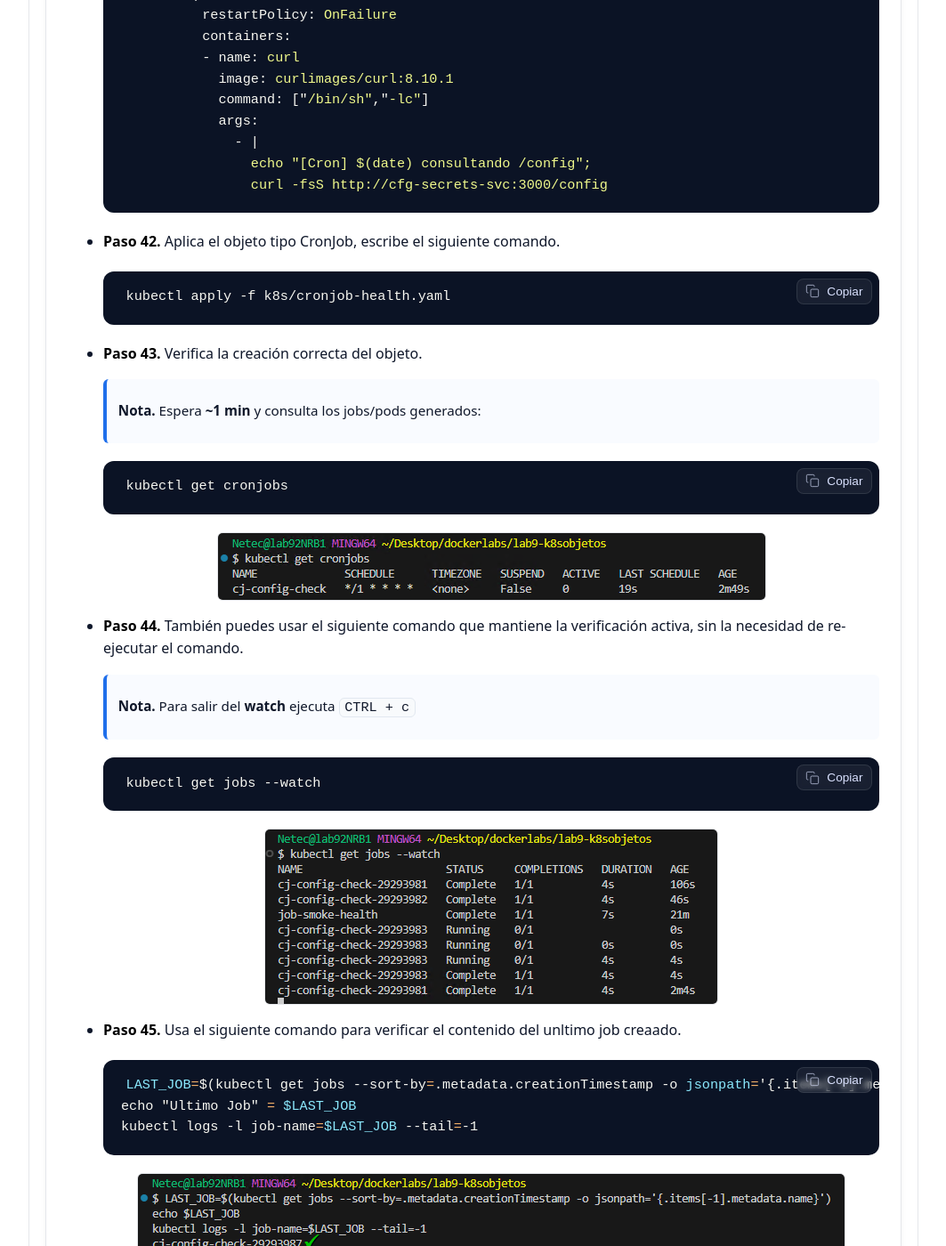
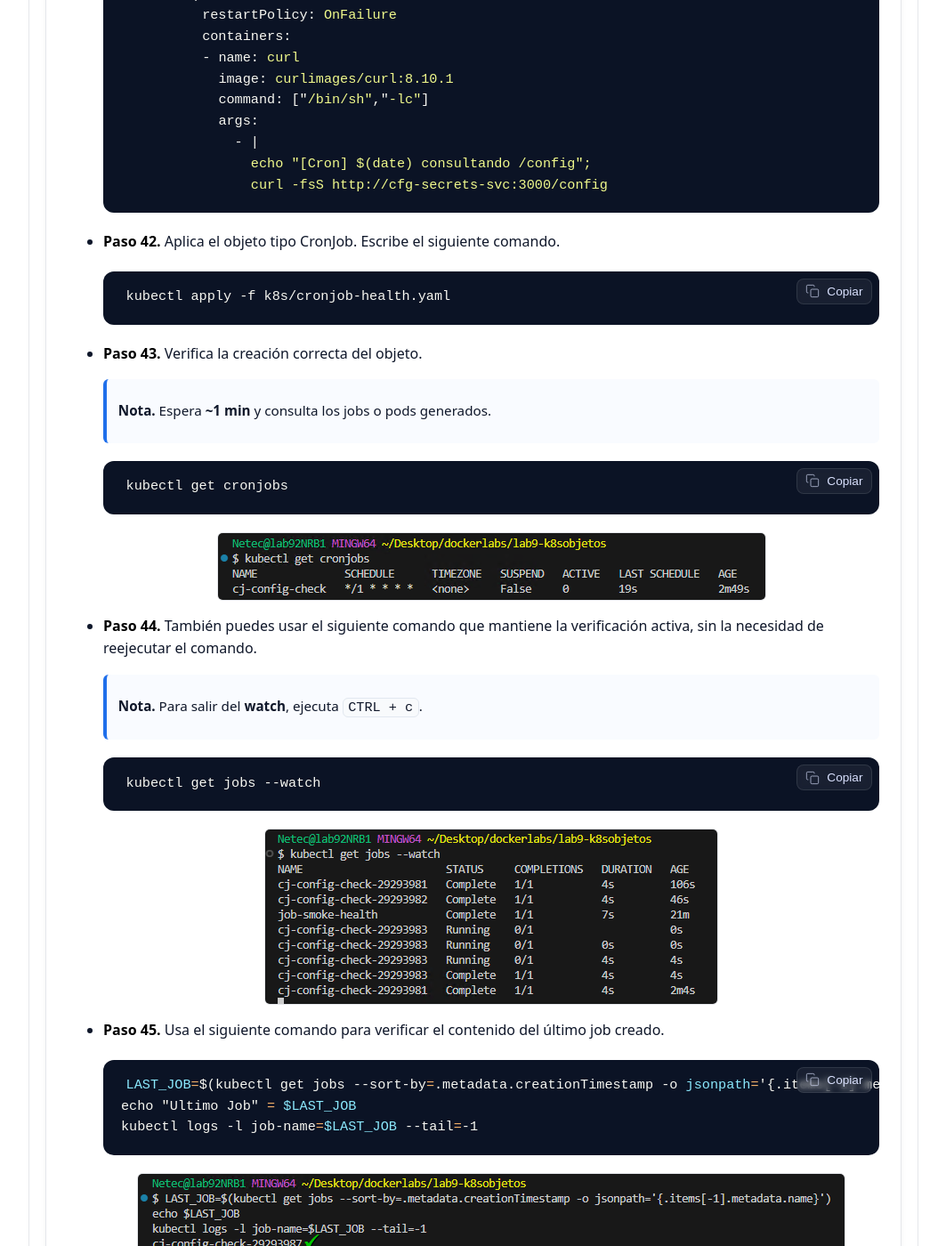
Before and after one commit to Netec-Mx/DOCK_KUB_V2, a Jekyll site: the page built from labs/capitulo9/lab9.md, in a window 1280 px wide and 1400 px high, scrolled down 18771 px. Shown: the whole window at 89% size, without its empty margins (108-1171 px from the left). Built offline with Jekyll 4.4.1, drawn with Linux system fonts in a browser that asks for light colours; some of the changed text lies outside the part shown.

Commit message:
Update lab9.md

````diff
--- a/labs/capitulo9/lab9.md
+++ b/labs/capitulo9/lab9.md
@@ -14,7 +14,7 @@
   - Conocimientos básicos de Node.js, Docker y Kubernetes
   - Cuenta en Docker Hub
 introduction:
-  En Kubernetes, separar **código** de **configuración** y **credenciales** es una práctica esencial. Los **ConfigMaps** almacenan configuración **no sensible** (por ejemplo *feature flags*, títulos, endpoints), mientras que los **Secrets** guardan **datos sensibles** (tokens, claves, contraseñas) codificados en **Base64**. Los **controladores** como **Deployment**, **Job** y **CronJob** permiten mantener réplicas estables, ejecutar tareas únicas o periódicas. En este laboratorio montarás una app que lee un archivo `config.json` desde un ConfigMap y un `SECRET_TOKEN` desde un Secret y, además, crearás un Job y un CronJob de validación.
+  En Kubernetes, separar **código** de **configuración** y **credenciales** es una práctica esencial. Los **ConfigMaps** almacenan configuración **no sensible** (por ejemplo *feature flags*, títulos, endpoints), mientras que los **Secrets** guardan **datos sensibles** (tokens, claves, contraseñas) codificados en **Base64**. Los **controladores** como **Deployment**, **Job** y **CronJob** permiten mantener réplicas estables, ejecutar tareas únicas o periódicas. En este laboratorio, montarás una app que lee un archivo `config.json` desde un ConfigMap y un `SECRET_TOKEN` desde un Secret y, además, crearás un Job y un CronJob de validación.
 slug: lab9
 lab_number: 9
 final_result: >
@@ -22,7 +22,7 @@
 notes:
   - Es importante que **Nunca** imprimas secretos en logs ni los devuelvas en endpoints en producción. Aquí solo se muestra la **longitud** como guía didáctica.
   - ConfigMaps montados como volumen pueden tardar en reflejar cambios; reiniciar el Deployment es práctico y claro para prácticas.
-  - Considera **RBAC**, **ResourceQuota** y **LimitRange** (vistos en la práctica 8) para endurecer entornos.
+  - Considera **RBAC**, **ResourceQuota** y **LimitRange** (vistos en la Práctica 8) para endurecer entornos.
   - Para producción, expón la app con **Ingress + TLS** en lugar de NodePort.
 references:
   - text: ConfigMaps
@@ -52,17 +52,17 @@
 
 - **Paso 1.** Inicia sesión en tu máquina de trabajo como usuario con permisos administrativos.
 
-- **Paso 2.** Abre el **`Visual Studio Code`** lo puedes encontrar en el **Escritorio** del ambiente o puedes buscarlo en las aplicaciones de Windows.
+- **Paso 2.** Abre el **`Visual Studio Code`**. Lo puedes encontrar en el **Escritorio** del ambiente o puedes buscarlo en las aplicaciones de Windows.
 
-- **Paso 3.** Una vez abierto **VS Code** da clic en el icono de la imagen para abrir la terminal, se encuentra en la parte superior derecha.
+- **Paso 3.** Una vez abierto **VS Code** da clic en el icono de la imagen para abrir la terminal. Se encuentra en la parte superior derecha.
 
   ![micint]({{ page.images_base | relative_url }}/25.png)
 
-- **Paso 4.** Usa la terminal de **`Git Bash`**, da clic como lo muestra la imagen.
+- **Paso 4.** Usa la terminal de **`Git Bash`**. Da clic como lo muestra la imagen.
 
   ![micint]({{ page.images_base | relative_url }}/26.png)
 
-- **Paso 5.** Asegúrate de estar dentro de la carpeta del curso llamada **dockerlabs** en la terminal de **VS Code**:
+- **Paso 5.** Asegúrate de estar dentro de la carpeta del curso llamada **dockerlabs** en la terminal de **VS Code**.
 
   > **Nota.** Si te quedaste en el directorio de una práctica, usa **`cd ..`** para volver a la raíz de laboratorios.
   {: .lab-note .info .compact}
@@ -126,16 +126,16 @@
   mkdir -p k8s && touch k8s/configmap.yaml k8s/secret.yaml k8s/deployment.yaml k8s/service.yaml k8s/job-init.yaml k8s/cronjob-health.yaml
   ```
 
-- **Paso 11.** Crea el último archivo del proyecto **.dockerignore**
+- **Paso 11.** Crea el último archivo del proyecto **.dockerignore**.
 
-  > **Nota.**  El comando se ejecuta desde la raíz de la carpeta **lab9-k8sobjetos**
+  > **Nota.**  El comando se ejecuta desde la raíz de la carpeta **lab9-k8sobjetos**.
   {: .lab-note .info .compact}
 
   ```bash
   touch .dockerignore
   ```
 
-- **Paso 12.** Agrega el siguiente contenido al archivo **.dockerignore** para construir imágenes limpias:
+- **Paso 12.** Agrega el siguiente contenido al archivo **.dockerignore** para construir imágenes limpias.
 
   > **Nota.** Evita copiar artefactos innecesarios hacia la imagen, manteniéndola ligera.
   {: .lab-note .info .compact}
@@ -154,7 +154,7 @@
   .DS_Store
   ```
 
-- **Paso 13.** Valida la creación de la estructura de tu proyecto, escribe el siguiente comando.
+- **Paso 13.** Valida la creación de la estructura de tu proyecto. Escribe el siguiente comando.
 
   > **Nota.** También puedes validarlo en el explorador de archivos de VS Code.
   {: .lab-note .info .compact}
@@ -173,11 +173,11 @@
 
 ### Tarea 2. Implementar la aplicación Node.js
 
-Crear una app Express con tres endpoints: `/` (mensaje con configuración), `/config` (devuelve config y secret) y `/health` (para probes). La app leerá `config.json` (montado desde ConfigMap) y `SECRET_TOKEN` (desde Secret).
+Crear una app express con tres endpoints: `/` (mensaje con configuración), `/config` (devuelve config y secret) y `/health` (para probes). La app leerá `config.json` (montado desde ConfigMap) y `SECRET_TOKEN` (desde Secret).
 
 #### Tarea 2.1
 
-- **Paso 14.** Abre el archivo `app/package.json` y agrega las siguientes dependencias:
+- **Paso 14.** Abre el archivo `app/package.json` y agrega las siguientes dependencias.
 
   > **Nota.** Dependencia mínima para servir HTTP.
   {: .lab-note .info .compact}
@@ -194,7 +194,7 @@
   }
   ```
 
-- **Paso 15.** Dentro de `app/server.js` agrega el código de ejemplo:
+- **Paso 15.** Dentro de `app/server.js`, agrega el código de ejemplo.
 
   > **Nota.** La app lee un **archivo** de configuración para mostrar cómo montar ConfigMaps como volumen.
   {: .lab-note .info .compact}
@@ -249,7 +249,7 @@
 
 #### Tarea 3.1
 
-- **Paso 16.** Abre el archivo `app/Dockerfile` para definir las instrucciones que compilarán la imagen:
+- **Paso 16.** Abre el archivo `app/Dockerfile` para definir las instrucciones que compilarán la imagen.
 
   > **Nota.** Multi-Stage pequeño para evitar reinstalar dependencias dos veces.
   {: .lab-note .info .compact}
@@ -311,9 +311,9 @@
 
   ![micint]({{ page.images_base | relative_url }}/5.png)
 
-- **Paso 21.** Si todo sale bien, el siguiente comando subirá la imagen al repositorio remoto:
+- **Paso 21.** Si todo sale bien, el siguiente comando subirá la imagen al repositorio remoto.
 
-  > **Nota.** Sustituye **`TU_USUARIO/TU_REPOSITORIO`** por el de tu cuenta, puede ser el mismo que usaste en la práctica anterior
+  > **Nota.** Sustituye **`TU_USUARIO/TU_REPOSITORIO`** por el de tu cuenta, puede ser el mismo que usaste en la práctica anterior.
   {: .lab-note .info .compact}
 
   ```bash
@@ -332,9 +332,9 @@
 
 Crear un **ConfigMap** con `config.json` (montado como archivo) y un **Secret** con `SECRET_TOKEN` consumido como variable de entorno.
 
-#### Tarea 4.1 Configmap
+#### Tarea 4.1 ConfigMap
 
-- **Paso 22.** Dentro del archivo `k8s/configmap.yaml` agrega la siguiente referencia del archivo **config.json**:
+- **Paso 22.** Dentro del archivo `k8s/configmap.yaml`, agrega la siguiente referencia del archivo **config.json**.
 
   > **Nota.** El `|` permite incluir contenido multilínea.
   {: .lab-note .info .compact}
@@ -354,7 +354,7 @@
 
 #### Tarea 4.2 Secret
 
-- **Paso 23.** Abre el archivo `k8s/secret.yaml` (valores en texto plano y K8s los codifica en base64) y agrega el siguiente código:
+- **Paso 23.** Abre el archivo `k8s/secret.yaml` (valores en texto plano y K8s los codifica en base64) y agrega el siguiente código.
 
   > **Nota.** La propiedad `stringData` simplifica escribir sin base64; el API server lo convierte a `data` (base64).
   {: .lab-note .info .compact}
@@ -369,9 +369,9 @@
     SECRET_TOKEN: "super-secreto-123"
   ```
 
-- **Paso 24.** Ahora, aplica los manifiestos **Configmap y Secret**.
+- **Paso 24.** Ahora, aplica los manifiestos **ConfigMap y Secret**.
 
-  > **Importante.** El comando **`cd ..`** te regresará un nivel de directorio, para que puedas aplicar los manifiestos.
+  > **Importante.** El comando **`cd ..`** te regresará un nivel de directorio para que puedas aplicar los manifiestos.
   {: .lab-note .important .compact}
 
   ```bash
@@ -382,9 +382,9 @@
 
   ![micint]({{ page.images_base | relative_url }}/7.png)
 
-- **Paso 25.** Verifica la creación correspondiente de cada objeto
+- **Paso 25.** Verifica la creación correspondiente de cada objeto.
 
-  - Verifica **Configmap**
+  - Verifica **ConfigMap**.
 
   ```bash
   kubectl get configmap app-config -o yaml
@@ -392,7 +392,7 @@
 
   ![micint]({{ page.images_base | relative_url }}/8.png)
 
-  - Verifica **Secrets**
+  - Verifica **Secrets**.
 
   ```bash
   kubectl get secret app-secrets -o yaml
@@ -483,7 +483,7 @@
               path: config.json
   ```
 
-- **Paso 27.** Ahora, aplica el manifiesto, escribe el siguiente comando.
+- **Paso 27.** Ahora, aplica el manifiesto. Escribe el siguiente comando.
 
   ```bash
   kubectl apply -f k8s/deployment.yaml
@@ -500,7 +500,7 @@
 
   ![micint]({{ page.images_base | relative_url }}/11.png)
 
-- **Paso 29.** Inspeccionar un pod con los detalles del configmap y secrets:
+- **Paso 29.** Inspeccionar un pod con los detalles del ConfigMap y Secrets.
 
   > **Nota.**
   - Verifica que el archivo exista y la variable de entorno esté presente.
@@ -539,7 +539,7 @@
 
 #### Tarea 6.1
 
-- **Paso 32.** Abre el archivo `k8s/service.yaml` y agrega el código para exponer la aplicación mediante este service:
+- **Paso 32.** Abre el archivo `k8s/service.yaml` y agrega el código para exponer la aplicación mediante este service.
 
   > **Nota.** **NodePort** asigna un puerto alto del nodo (Minikube) para acceso externo.
   {: .lab-note .info .compact}
@@ -565,7 +565,7 @@
   kubectl apply -f k8s/service.yaml
   ```
 
-- **Paso 34.** Escribe el comando que levantará el service mediante minikube.
+- **Paso 34.** Escribe el comando que levantará el service mediante Minikube.
 
   ```bash
   minikube service cfg-secrets-svc --url
@@ -613,7 +613,7 @@
     backoffLimit: 1
   ```
 
-- **Paso 38.** Aplica el manifiesto de tipo **Job**, escribe el siguiente comando.
+- **Paso 38.** Aplica el manifiesto de tipo **job**. Escribe el siguiente comando.
 
   ```bash
   kubectl apply -f k8s/job-init.yaml
@@ -621,7 +621,7 @@
 
 - **Paso 39.** Verifica que se haya creado correctamente.
 
-  > **Nota.** Si la primera ejecución marca **COMPLETITIONS 0/0** espera unos segundos y vuelve a probar debe salir **1/1**
+  > **Nota.** Si la primera ejecución marca **COMPLETITIONS 0/0** espera unos segundos y vuelve a probar. Debe salir **1/1**.
   {: .lab-note .info .compact}
 
   ```bash
@@ -630,7 +630,7 @@
 
   ![micint]({{ page.images_base | relative_url }}/15.png)
 
-- **Paso 40.** Finalmente verifica que se haya ejecutado el job correctamente observando los logs del job.
+- **Paso 40.** Finalmente, verifica que se haya ejecutado el job correctamente observando los logs del job.
 
   ```bash
   POD=$(kubectl get pods --selector=job-name=job-smoke-health -o jsonpath='{.items[0].metadata.name}')
@@ -680,7 +680,7 @@
                   curl -fsS http://cfg-secrets-svc:3000/config
   ```
 
-- **Paso 42.** Aplica el objeto tipo CronJob, escribe el siguiente comando.
+- **Paso 42.** Aplica el objeto tipo CronJob. Escribe el siguiente comando.
 
   ```bash
   kubectl apply -f k8s/cronjob-health.yaml
@@ -688,7 +688,7 @@
 
 - **Paso 43.** Verifica la creación correcta del objeto.
 
-  > **Nota.** Espera **~1 min** y consulta los jobs/pods generados:
+  > **Nota.** Espera **~1 min** y consulta los jobs o pods generados.
   {: .lab-note .info .compact}
 
   ```bash
@@ -697,9 +697,9 @@
 
   ![micint]({{ page.images_base | relative_url }}/17.png)
 
-- **Paso 44.** También puedes usar el siguiente comando que mantiene la verificación activa, sin la necesidad de re-ejecutar el comando.
+- **Paso 44.** También puedes usar el siguiente comando que mantiene la verificación activa, sin la necesidad de reejecutar el comando.
 
-  > **Nota.** Para salir del **watch** ejecuta `CTRL + c`
+  > **Nota.** Para salir del **watch**, ejecuta `CTRL + c`.
   {: .lab-note .info .compact}
 
   ```bash
@@ -708,7 +708,7 @@
 
   ![micint]({{ page.images_base | relative_url }}/18.png)
 
-- **Paso 45.** Usa el siguiente comando para verificar el contenido del unltimo job creaado.
+- **Paso 45.** Usa el siguiente comando para verificar el contenido del último job creado.
 
   ```bash
   LAST_JOB=$(kubectl get jobs --sort-by=.metadata.creationTimestamp -o jsonpath='{.items[-1].metadata.name}')
@@ -730,7 +730,7 @@
 
 #### Tarea 9.1
 
-- **Paso 46.** Edita el archivo `k8s/configmap.yaml` y sustituye el siguiente código:
+- **Paso 46.** Edita el archivo `k8s/configmap.yaml` y sustituye el siguiente código.
 
   > **Nota.** Sustituye todo el bloque de la **línea 8 a la línea 10** cuida mucho la identación, YAML es muy sensible a los espacios.
   {: .lab-note .info .compact}
@@ -744,7 +744,7 @@
 
   ![micint]({{ page.images_base | relative_url }}/20.png)
 
-- **Paso 47.** Aplica la nueva configuración en el manifiesto y reinicia el deployment (***rolling***):
+- **Paso 47.** Aplica la nueva configuración en el manifiesto y reinicia el deployment (***rolling***).
 
   > **Nota.** Sin ***restart***, los pods pueden no leer cambios inmediatamente.
   {: .lab-note .info .compact}
@@ -757,7 +757,7 @@
 
   ![micint]({{ page.images_base | relative_url }}/21.png)
 
-- **Paso 48.** Escribe el comando que levantará el service mediante minikube.
+- **Paso 48.** Escribe el comando que levantará el service mediante Minikube.
 
   ```bash
   minikube service cfg-secrets-svc --url
@@ -796,7 +796,7 @@
 
 - **Paso 52.** Verifica que esté limpio.
 
-  > **Nota.** La propiedad `service/kubernetes` no se borra es parte del clúster.
+  > **Nota.** La propiedad `service/kubernetes` no se borra, es parte del clúster.
   {: .lab-note .info .compact}
 
   ```bash
````
Also changed, not shown: other parts of labs/capitulo9/lab9.md (+24 -24 lines).
